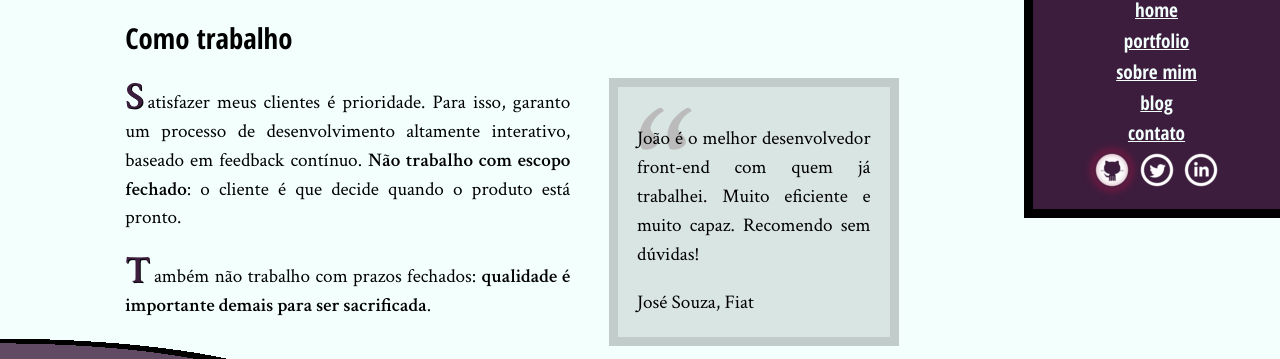
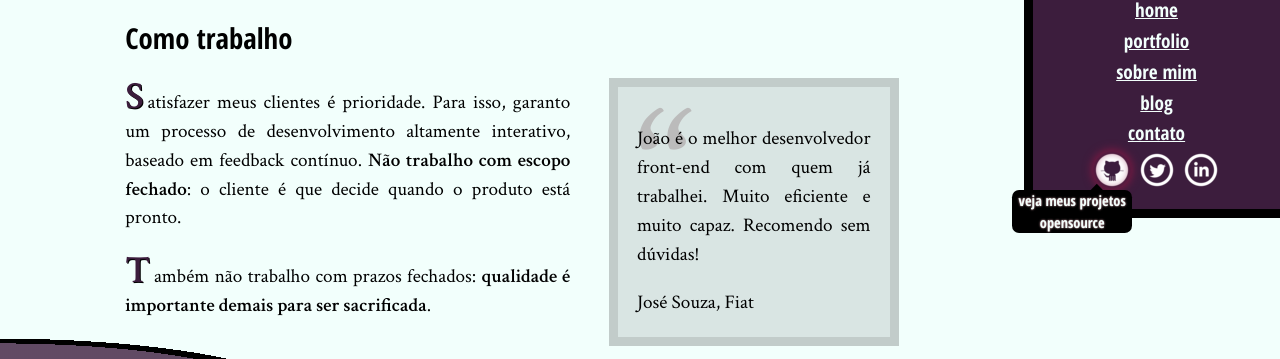
Before and after one commit to edisonfillus/css3, a plain HTML site: page bio.html in a window 1280 px wide. In both pictures the pointer is over the link "github". Shown: the part 395-754 px from the top of the page. Drawn offline with Linux system fonts and the light colour scheme.

Commit message:
include a popover using before and after elements

```diff
--- a/bio.html
+++ b/bio.html
@@ -48,17 +48,17 @@
         </nav>
         <ul class="icones-redes-sociais">
             <li>
-                <a href="https://github.com/joaodasilva" class="github">
+                <a href="https://github.com/joaodasilva" class="github" data-tooltip="Veja meus projetos opensource">
                     Github
                 </a>
             </li>
             <li>
-                <a href="https://twitter.com/joaodasilva" class="twitter">
+                <a href="https://twitter.com/joaodasilva" class="twitter" data-tooltip="Siga-me no Twitter">
                     Twitter
                 </a>
             </li>
             <li>
-                <a href="https://br.linkedin.com/pub/joão-da-silva/32/4/508" class="linkedin">
+                <a href="https://br.linkedin.com/pub/joão-da-silva/32/4/508" class="linkedin" data-tooltip="Veja meu currículo">
                     LinkedIn
                 </a>
             </li>
--- a/css/site.css
+++ b/css/site.css
@@ -106,6 +106,7 @@ em {
     height: 40px;
     display: block;
     text-indent: -99999px;
+    position: relative;
 }
 
 .icones-redes-sociais a:hover,
@@ -113,6 +114,31 @@ em {
     border-radius: 50%;
     box-shadow: 0 0 .5em #851944, inset 0 0 .5em #851944;
 }
+.icones-redes-sociais a:hover::after,
+.icones-redes-sociais a:focus::after {
+    content: attr(data-tooltip);
+    position: absolute;
+    right: 0;
+    top: 100%;
+    text-indent: 0;
+    width: 300%;
+    background: black;
+    font-size: .75em;
+    border-radius: .5em;
+}
+
+.icones-redes-sociais a:hover::before,
+.icones-redes-sociais a:focus::before {
+    content: '';
+    width: .5em;
+    height: .5em;
+    background-color: black;
+    position: absolute;
+    bottom: 0;
+    left: 0;
+    transform: translateY(.25em) rotate(45deg);
+}
+
 
 .github {
     background-image: url(../imagens/github.png);
```
